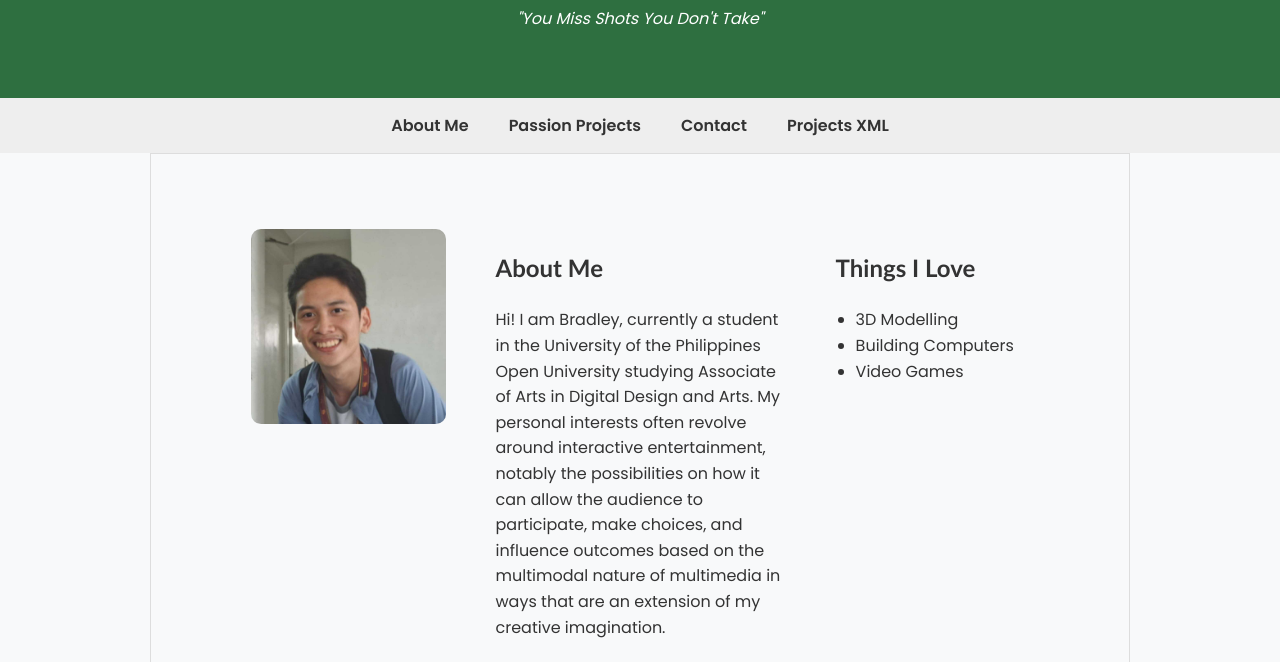
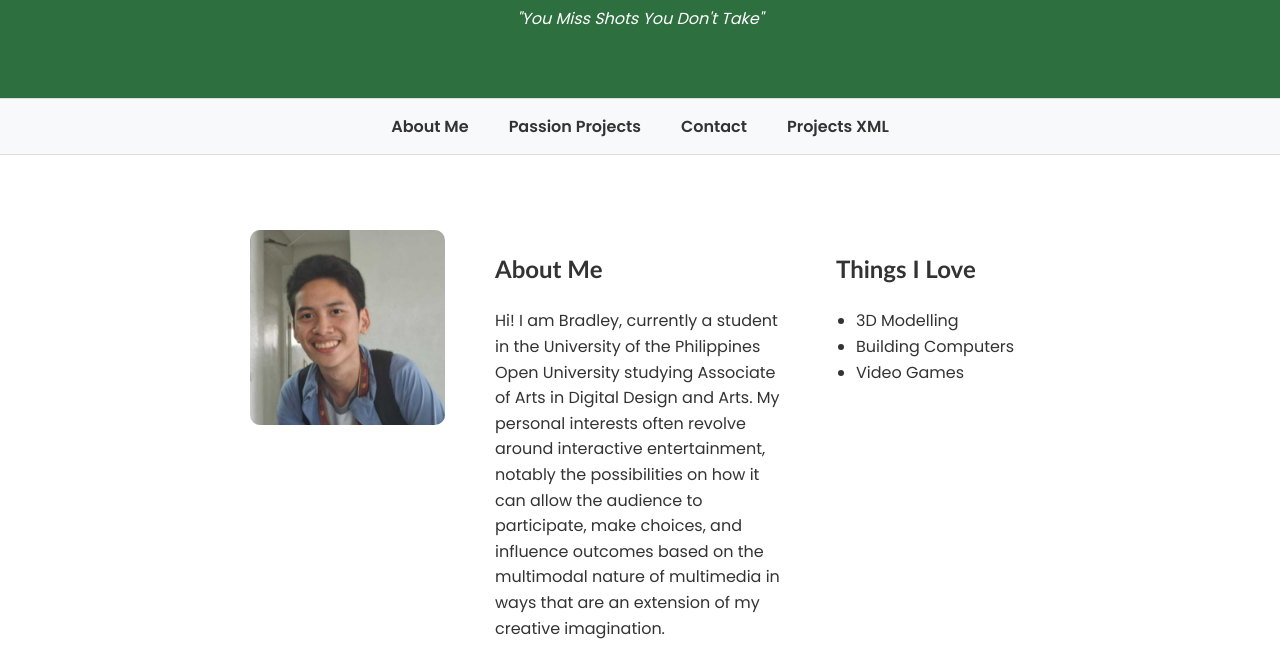
Before and after one commit to serb-web/171-Final-Project, a plain HTML site: page index.html in a window 1280 px wide. Shown: the part 138-800 px from the top of the page. Drawn offline with Linux system fonts and the light colour scheme.

Commit message:
style.css

```diff
--- a/style.css
+++ b/style.css
@@ -1,3 +1,4 @@
+
 @import url('https://fonts.googleapis.com/css2?family=Poppins:wght@300;400;600&display=swap');
 
 * {
@@ -12,7 +13,7 @@ body {
     margin: 0;
     font-family: 'Poppins', sans-serif;
     line-height: 1.6;
-    background-color: #f8f9fa;
+    background-color: #FFFFFF;
     color: #333;
 }
 
@@ -36,7 +37,9 @@ footer {
     align-items: center;
     gap: 40px;
     padding: 15px;
-    background-color: #eeeeee;
+    background-color: #f8f9fa;
+	border-bottom: 1px solid #dddddd;
+	border-top: 1px solid #dddddd;
 }
 
 .navbar a {
@@ -53,7 +56,6 @@ footer {
 main {
     margin: 0 150px;
     padding: 0 100px;
-    border: 1px solid #dddddd;
 }
 
 section {
@@ -168,6 +170,7 @@ footer ul {
         gap: 20px;
         text-align: center;
     }
+
     .donut,
     .car {
         width: 100%;
@@ -175,11 +178,13 @@ footer ul {
 }
 
 @media (max-width: 600px) {
+
     .navbar {
         gap: 15px;
         flex-wrap: wrap;
         padding: 15px 10px;
     }
+
     .navbar a {
         font-size: 14px;
     }
```
